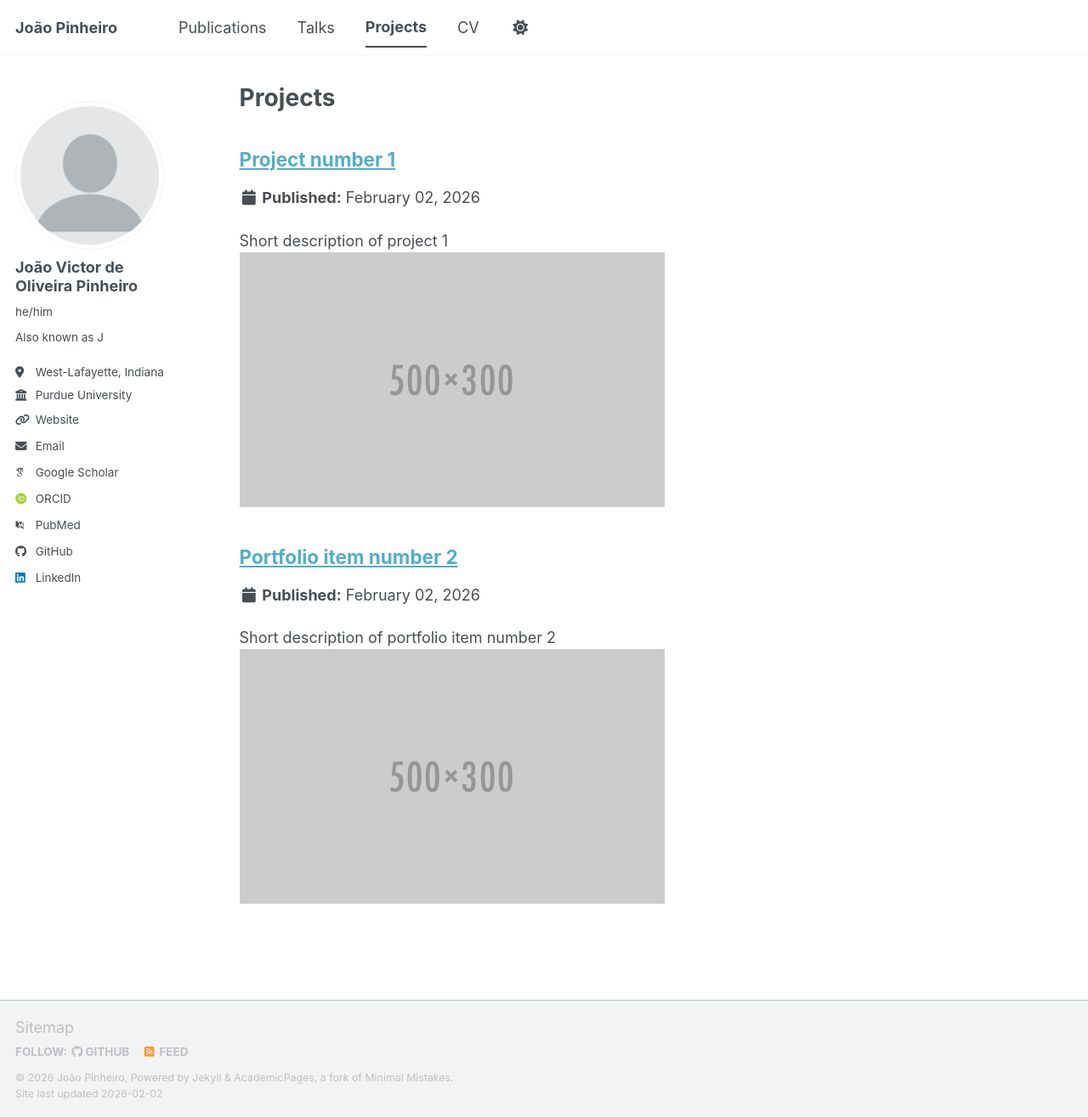
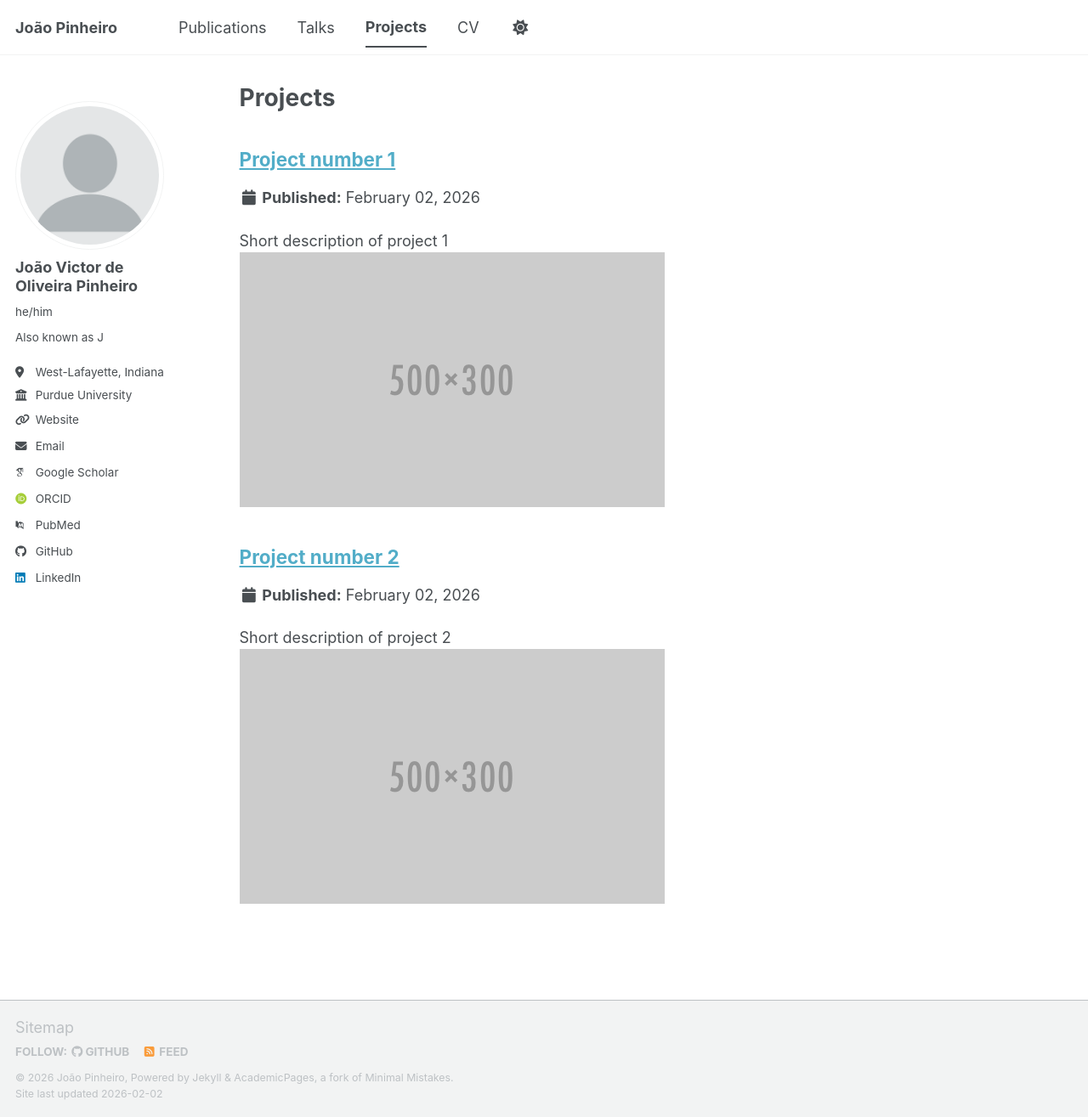
Before and after one commit to Jv7Pinheiro/Jv7Pinheiro.github.io, a Jekyll site: the page built from _pages/portfolio.html, in a window 1280 px wide and 1315 px high. Shown: the whole window at 85% size. Built offline with Jekyll 4.4.1, drawn with Linux system fonts in a browser that asks for light colours; some web fonts are replaced; a script bundle is joined from its source files by our own code; library files that are not in the unit come from our copies.

Commit message:
Corrected usernames and final portfolio to projects connections

```diff
--- a/_config.yml
+++ b/_config.yml
@@ -51,7 +51,7 @@
   bitbucket        : # Username - Update with your username on the site
   codepen          : # Username
   dribbble         : # Username
-  github           : "https://github.com/jv7pinheiro"
+  github           : "jv7pinheiro"
   kaggle           : # Username
   stackoverflow    : # User number or user number and name (i.e., use "1" or "1/jeff-atwood")
 
@@ -66,7 +66,7 @@
   keybase          : # Username
   instagram        : # Username
   lastfm           : # Username
-  linkedin         : "https://www.linkedin.com/in/joaovictordeoliveirapinheiro/"
+  linkedin         : "joaovictordeoliveirapinheiro"
   mastodon         : # URL
   medium           : # URL
   pinterest        : # Username
--- a/_projects/projects-2.html
+++ b/_projects/projects-2.html
@@ -1,6 +1,6 @@
 ---
-title: "Portfolio item number 2"
-excerpt: "Short description of portfolio item number 2 <br/><img src='/images/500x300.png'>"
+title: "Project number 2"
+excerpt: "Short description of project 2 <br/><img src='/images/500x300.png'>"
 collection: portfolio
 ---
 
```
